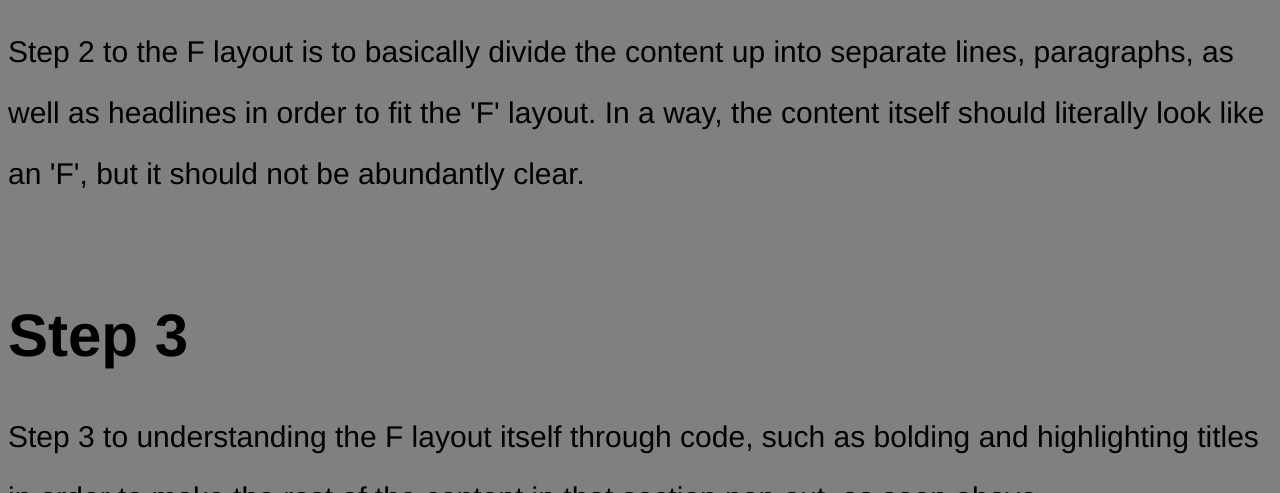
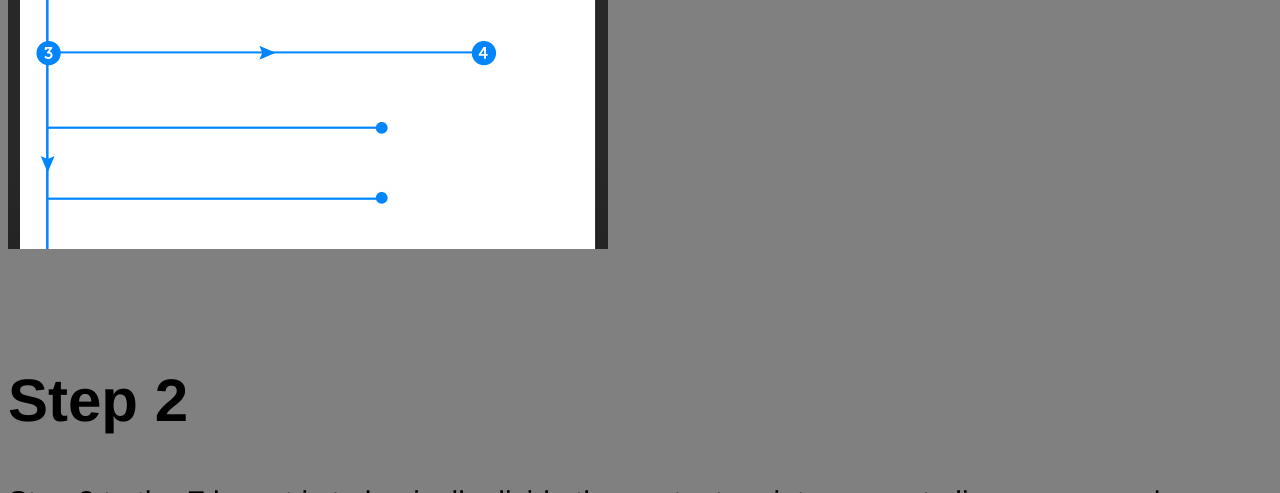
Before and after one commit to Takosheen/IS117Project1, a website: page IS117 Project 1/dist/tutorial3.html in a window 1280 px wide. Shown: the part 607-1100 px from the top of the page. Drawn offline with Linux system fonts and the light colour scheme.

Commit message:
Fix: Fixed picture to step 1.

```diff
--- a/IS117 Project 1/dist/tutorial3.html
+++ b/IS117 Project 1/dist/tutorial3.html
@@ -25,6 +25,7 @@
         Step 1 to the F layout is to create an image of how the website would be laid out, and how to make it pop out,
             especially to fit the shape of an 'F'.
         </p>
+      <img src="img/f-layout2.jpg" alt="Picture of website">
         <h1><br>Step 2</h1>
         <p>
             Step 2 to the F layout is to basically divide the content up into separate lines, paragraphs, as well as
@@ -42,6 +43,7 @@
             as making sure that all the events or content is able to relate to one another without being too different,
             while staying similar.
         </p>
+
     </main>
 </div>
 </body>
```
